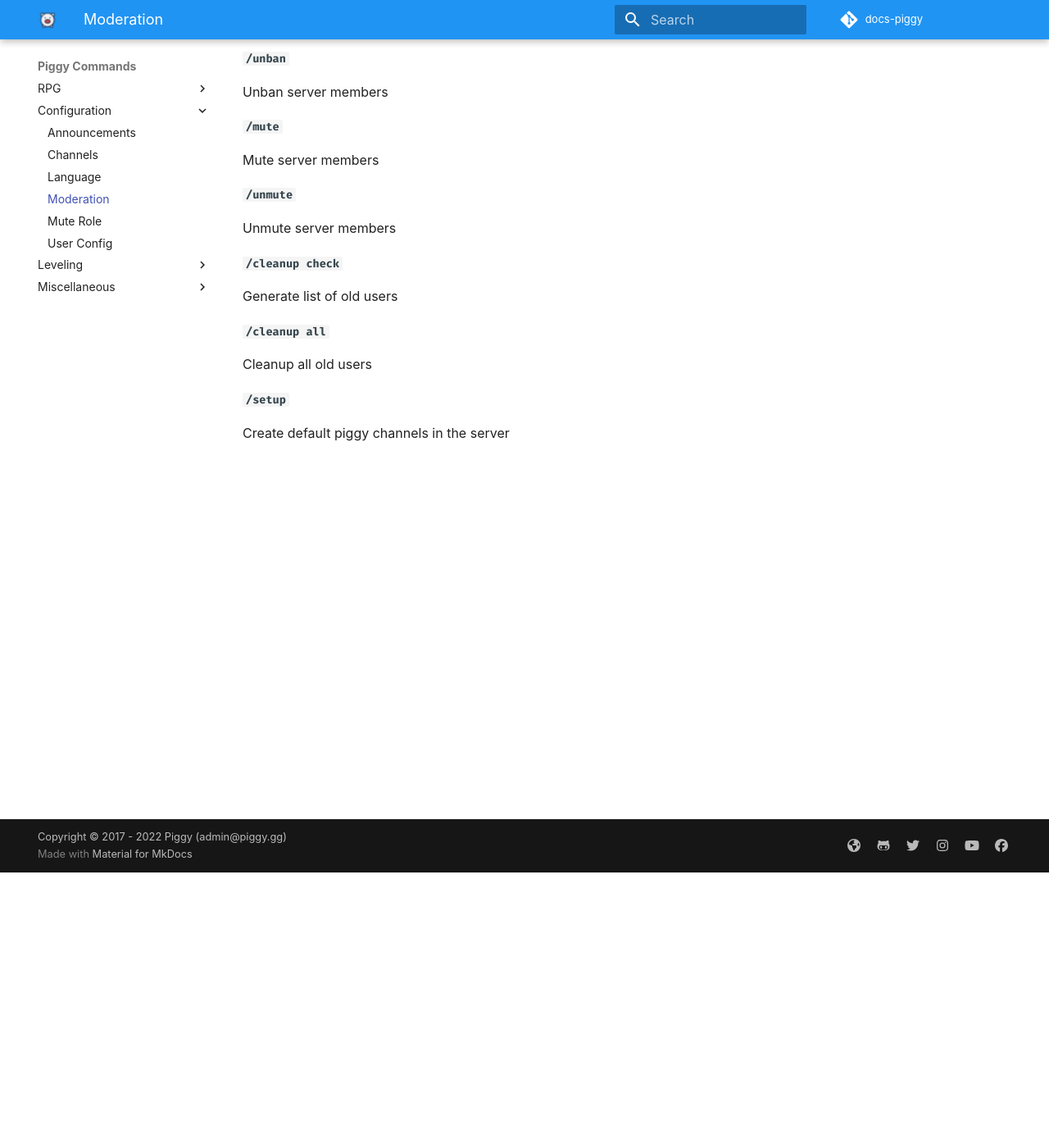
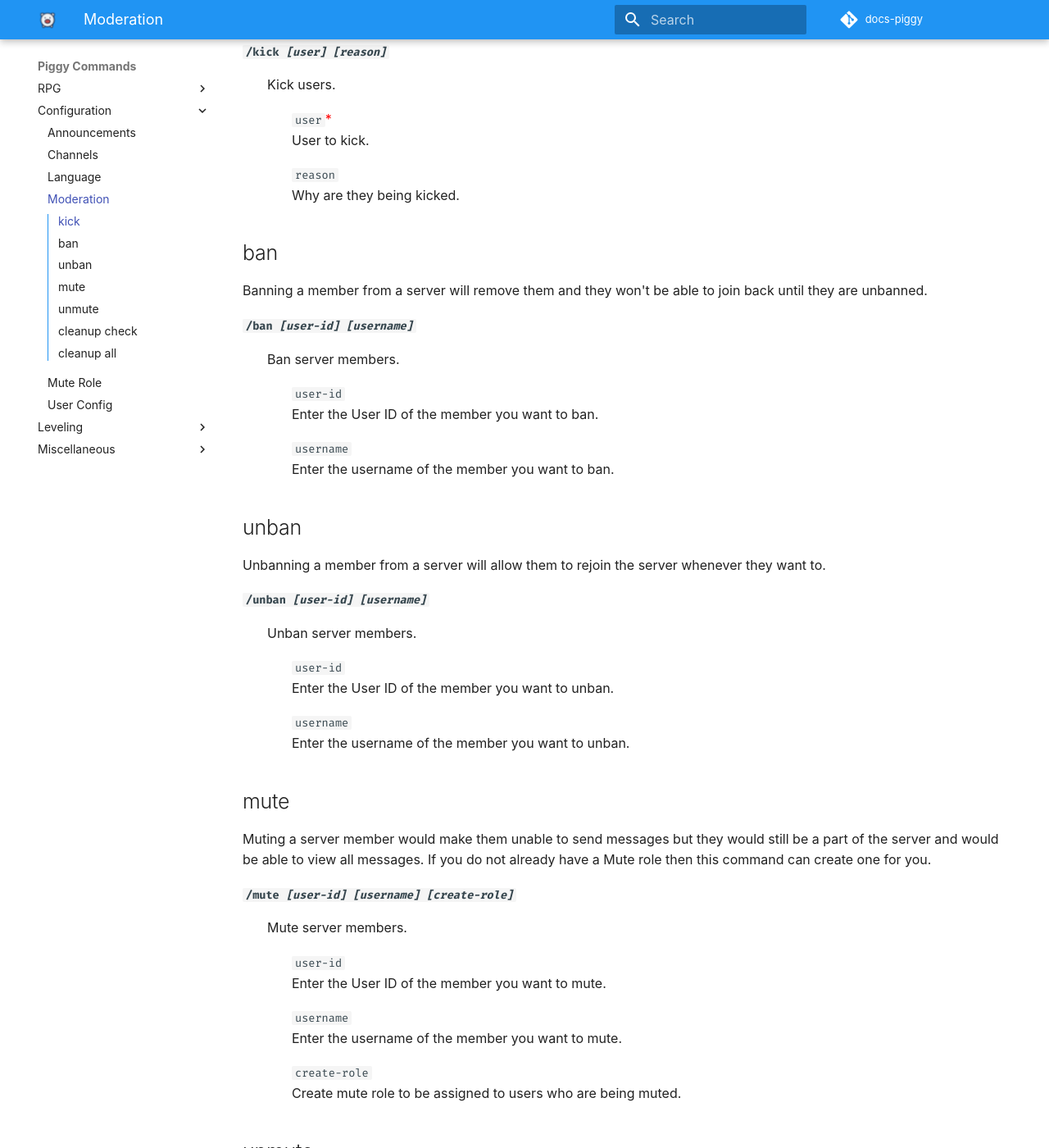
Before and after one commit to botlabs-gg/docs-piggy, an MkDocs documentation site: the page built from docs/Piggy-Commands/configuration/moderation.md, in a window 1280 px wide and 1400 px high, scrolled down 336 px. Shown: the whole window at 82% size. Built offline with MkDocs 1.6.1 and Material for MkDocs 9.7.7, drawn with Linux system fonts in a browser that asks for light colours; some web fonts are replaced; comment, search, counter and statistics services are not loaded; some of the changed text lies outside the part shown.

Commit message:
Updated Moderation

```diff
--- a/docs/Piggy-Commands/configuration/moderation.md
+++ b/docs/Piggy-Commands/configuration/moderation.md
@@ -1,40 +1,95 @@
 # Moderation
+These are the commands related to the Moderation feature of Piggy.
 
-__`/kick`__
+## kick
+Kicking a member from a server will remove them while they still can join back the server any time they wish to.
+<dl>
+<dt><code><b>/kick <i>[user] [reason]</i></b></code>
+<dd>Kick users.
+<ul style="list-style-type: none;">
+<li><code>user</code><font style="color:#FF0000">*</font><br>
+User to kick.
+</ul>
+<ul style="list-style-type: none;">
+<li><code>reason</code><br>
+Why are they being kicked.
+</ul>
+</dl>
 
-Kick server members
+## ban
+Banning a member from a server will remove them and they won't be able to join back until they are unbanned.
+<dl>
+<dt><code><b>/ban <i>[user-id] [username]</i></b></code>
+<dd>Ban server members.
+<ul style="list-style-type: none;">
+<li><code>user-id</code><br>
+Enter the User ID of the member you want to ban.
+</ul>
+<ul style="list-style-type: none;">
+<li><code>username</code><br>
+Enter the username of the member you want to ban.
+</ul>
+</dl>
 
+## unban
+Unbanning a member from a server will allow them to rejoin the server whenever they want to.
+<dl>
+<dt><code><b>/unban <i>[user-id] [username]</i></b></code>
+<dd>Unban server members.
+<ul style="list-style-type: none;">
+<li><code>user-id</code><br>
+Enter the User ID of the member you want to unban.
+</ul>
+<ul style="list-style-type: none;">
+<li><code>username</code><br>
+Enter the username of the member you want to unban.
+</ul>
+</dl>
 
-__`/ban`__
+## mute
+Muting a server member would make them unable to send messages but they would still be a part of the server and would be able to view all messages. If you do not already have a Mute role then this command can create one for you.
+<dl>
+<dt><code><b>/mute <i>[user-id] [username] [create-role]</i></b></code>
+<dd>Mute server members.
+<ul style="list-style-type: none;">
+<li><code>user-id</code><br>
+Enter the User ID of the member you want to mute.
+</ul>
+<ul style="list-style-type: none;">
+<li><code>username</code><br>
+Enter the username of the member you want to mute.
+</ul>
+<ul style="list-style-type: none;">
+<li><code>create-role</code><br>
+Create mute role to be assigned to users who are being muted.
+</ul>
+</dl>
 
-Ban server members
+## unmute
+Unmuting a server member would allow them to be able to send messages like regular users again.
+<dl>
+<dt><code><b>/unmute <i>[user-id] [username]</i></b></code>
+<dd>Mute server members.
+<ul style="list-style-type: none;">
+<li><code>user-id</code><br>
+Enter the User ID of the member you want to unmute.
+</ul>
+<ul style="list-style-type: none;">
+<li><code>username</code><br>
+Enter the username of the member you want to unmute.
+</ul>
+</dl>
 
+## cleanup check
+Old users are the users which haven't interacted with the bot or the server in a long time.
+<dl>
+<dt><code><b>/cleanup check</b></code>
+<dd>Generate list of old users.
+</dl>
 
-__`/unban`__
-
-Unban server members
-
-
-__`/mute`__
-
-Mute server members
-
-
-__`/unmute`__
-
-Unmute server members
-
-
-__`/cleanup check`__
-
-Generate list of old users
-
-
-__`/cleanup all`__
-
-Cleanup all old users
-
-
-__`/setup`__
-
-Create default piggy channels in the server
+## cleanup all
+Cleaning up old users would remove them from the Piggy database.
+<dl>
+<dt><code><b>/cleanup all</b></code>
+<dd>Cleanup old users.
+</dl>
```
